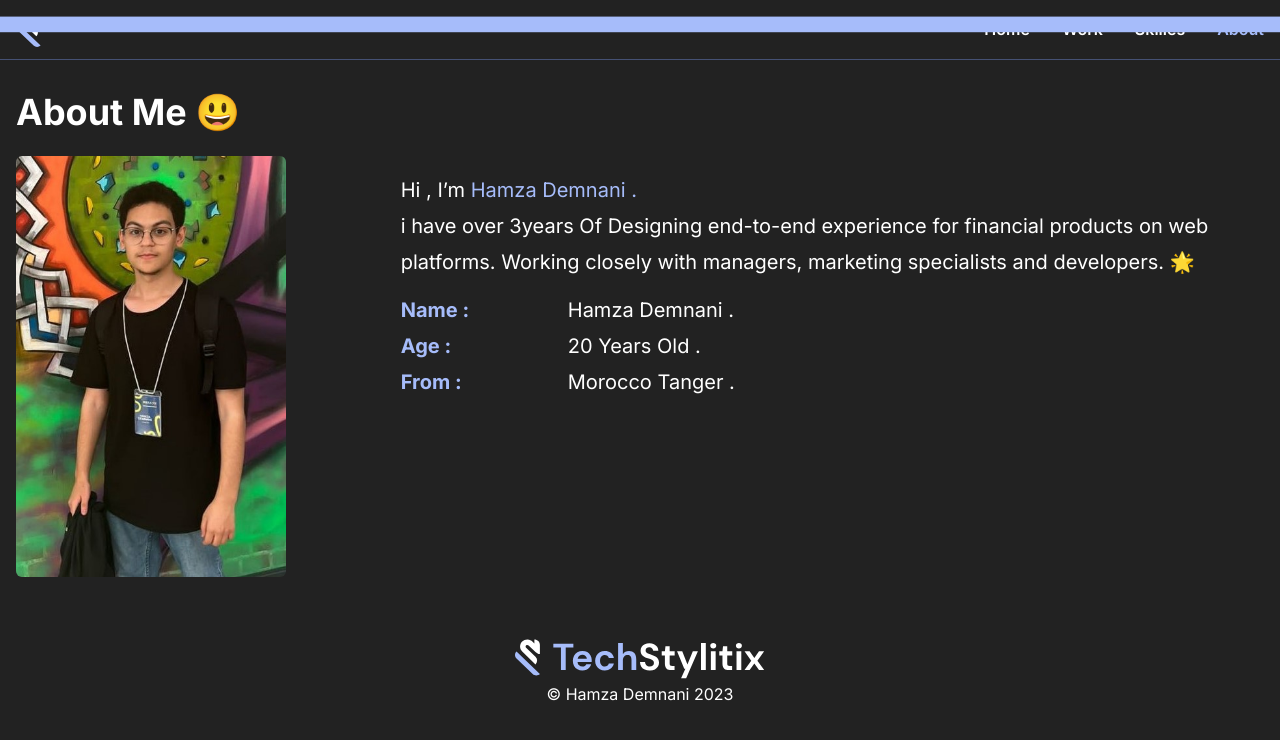
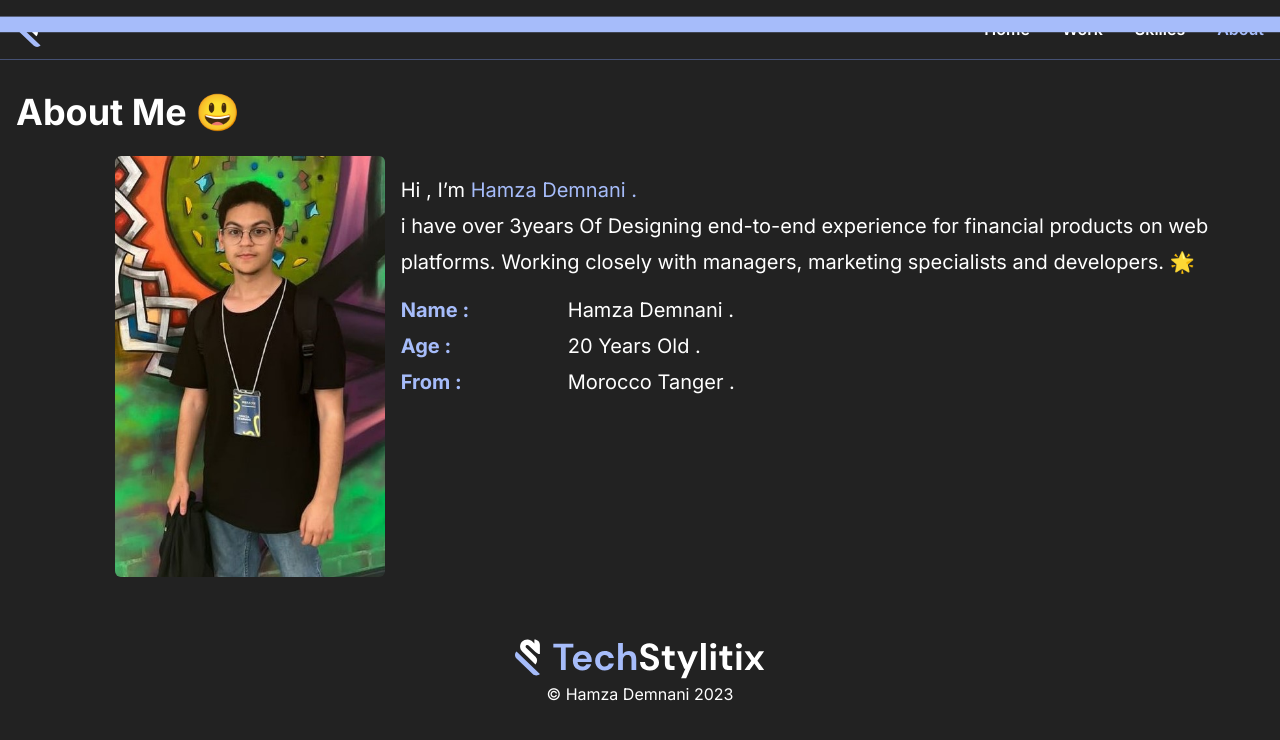
Before and after one commit to hamzaal1/portfolio, a Next.js app: page /about-me in a window 1280 px wide. Shown: the top 740 px of the page. Built offline with nearby package versions, Linux system fonts and the light colour scheme.

Commit message:
fix image floated in about me

```diff
--- a/src/components/about.jsx
+++ b/src/components/about.jsx
@@ -11,7 +11,7 @@ function About() {
                 transition={{ delay: 3, duration: 0.8, ease: "easeInOut" }}
                 className="w-[65%] md:w-[55%] mx-auto">
                 <Image
-                    draggable="false" className="rounded-md" src={"/images/me.jpg"} width={270} height={150} alt="me" />
+                    draggable="false" className="rounded-md ml-auto" src={"/images/me.jpg"} width={270} height={150} alt="me" />
             </motion.div>
             <motion.div
                 initial={{ x: 30, opacity: 0 }}
```
